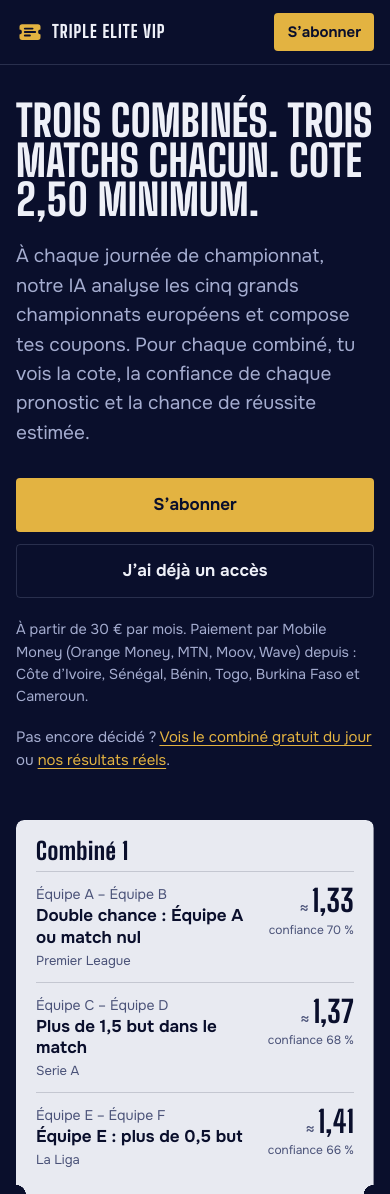
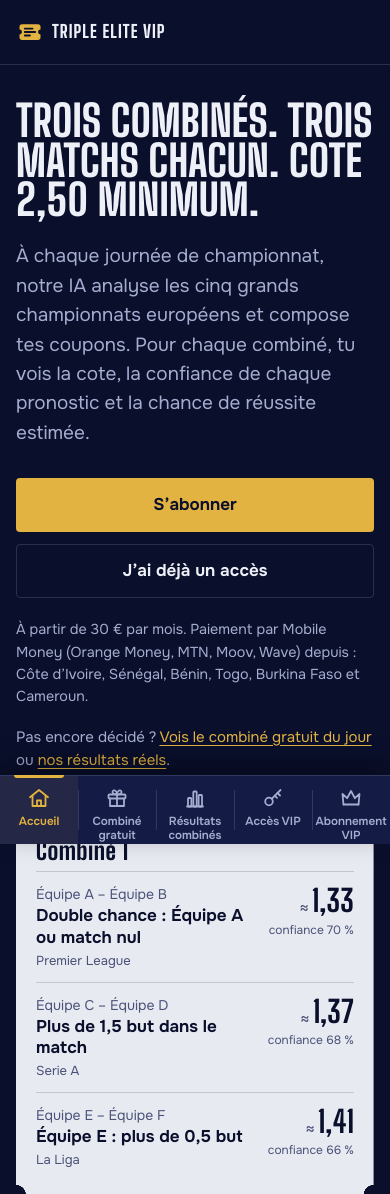
Before and after one commit to ibrahimmilanho6803-hue/triple-elite-vip, a Flask app: page / in a window 390 px wide. Shown: the top 1194 px of the page. Run offline with Flask 3, Linux system fonts and the light colour scheme.

Commit message:
Navigation : barre du bas à cinq boutons sur les deux sites
Accueil, Combiné gratuit, Résultats combinés, Accès VIP (page de connexion, ou l'espace
tout de suite pour un client connecté), Abonnement VIP (page de paiement). Le bouton de la
page affichée est doré. L'ancien menu du haut est retiré : l'en-tête garde la marque (et
« Déconnexion » dans l'espace client). Sur téléphone la barre prend toute la largeur ; sur
ordinateur c'est un bloc arrondi centré en bas. La page « Pas de connexion » n'en a pas.

Tests : barre, pages marquées, quatre boutons sans combiné gratuit, noms sans mot coupé dès
320 px, clic sur chaque bouton, défilement, clavier, site de paiement.

Co-Authored-By: Claude Sonnet 5.5 <noreply@anthropic.com>
Claude-Session: https://claude.ai/code/session_012EUd9CNfp88MrkHCibZChP

```diff
--- a/static/css/site.css
+++ b/static/css/site.css
@@ -279,6 +279,67 @@ button { cursor: pointer; }
 .footer nav a:hover { color: var(--texte); }
 .footer__legal { margin-top: 24px; max-width: 70ch; font-size: 0.8125rem; }
 
+/* ------------------------------------------------------------------ barre de navigation du bas (templates/_tabbar.html) */
+/* Dernier élément de la page, collé au bas de l'écran (« sticky ») : elle ne cache rien, et là où « sticky » manquerait elle
+ * resterait simplement en bas de page. Cinq boutons de même largeur. Sur téléphone elle occupe toute la largeur ; sur grand
+ * écran c'est un bloc arrondi qui flotte en bas, au centre. */
+:root { --tabbar-h: 68px; }
+html { scroll-padding-bottom: calc(var(--tabbar-h) + 16px); }      /* un lien atteint au clavier ne reste pas sous la barre */
+.tabbar {
+  position: sticky; bottom: 0; z-index: 50; flex: none;
+  padding-bottom: env(safe-area-inset-bottom, 0px);
+  background: var(--nuit-2); border-top: 1px solid var(--ligne);
+  box-shadow: 0 -10px 28px rgba(0, 0, 0, 0.35);
+}
+.tabbar__list { display: flex; max-width: 640px; margin: 0 auto; }
+.tabbar__list li { flex: 1 1 0; min-width: 0; }
+.tabbar__link {
+  position: relative; display: flex; flex-direction: column; align-items: center; justify-content: flex-start;
+  height: var(--tabbar-h); padding: 10px 2px 0;
+  color: var(--craie); text-align: center; text-decoration: none; font-weight: 600; line-height: 1.15;
+  font-size: 0.625rem; font-size: clamp(0.5625rem, 3vw, 0.75rem);     /* « Abonnement » tient dans un cinquième d'écran dès 320 px */
+  -webkit-tap-highlight-color: transparent; touch-action: manipulation;
+  transition: background-color 0.15s ease, color 0.15s ease;
+}
+.tabbar__link:active { background: var(--nuit-3); color: var(--texte); }
+.tabbar__link:focus-visible { outline-offset: -4px; }
+.tabbar__list li + li .tabbar__link::after {                        /* fine séparation entre deux boutons */
+  content: ""; position: absolute; left: 0; top: 14px; bottom: 14px; width: 1px; background: var(--ligne);
+}
+.tabbar__icon {
+  width: 24px; height: 24px; margin-bottom: 5px; flex: none;
+  fill: none; stroke: currentColor; stroke-width: 1.8; stroke-linecap: round; stroke-linejoin: round;
+}
+.tabbar__label { max-width: 100%; overflow-wrap: anywhere; text-wrap: balance; }
+.tabbar__link[aria-current="page"] { color: var(--or); background: rgba(227, 179, 65, 0.08); }
+.tabbar__link[aria-current="page"]::before {                        /* trait doré en haut du bouton de la page affichée */
+  content: ""; position: absolute; top: -1px; left: 18%; right: 18%; height: 3px;
+  background: var(--or); border-radius: 0 0 3px 3px;
+}
+@media (hover: hover) {
+  .tabbar__link:hover { color: var(--texte); background: var(--nuit-3); }
+  .tabbar__link[aria-current="page"]:hover { color: var(--or-clair); }
+}
+@media (min-width: 720px) {
+  :root { --tabbar-h: 72px; }
+  html { scroll-padding-bottom: calc(var(--tabbar-h) + 40px); }
+  .tabbar {
+    bottom: 16px; width: min(640px, calc(100% - 32px)); margin: 0 auto 16px; padding-bottom: 0;
+    border: 1px solid var(--ligne); border-radius: 18px; overflow: hidden;
+    box-shadow: 0 12px 32px rgba(0, 0, 0, 0.5);
+  }
+  .tabbar__link { font-size: 0.8125rem; }
+  .tabbar__icon { width: 26px; height: 26px; }
+  .tabbar__link[aria-current="page"]::before { top: 0; }
+}
+@media (max-height: 480px) {                                         /* téléphone tenu en large : barre plus basse, sans icônes */
+  :root { --tabbar-h: 48px; }
+  .tabbar__link { justify-content: center; padding-top: 0; }
+  .tabbar__icon { display: none; }
+}
+@media (min-width: 720px) and (max-height: 480px) { .tabbar { bottom: 8px; margin-bottom: 8px; } }
+@media print { .tabbar { display: none; } }
+
 /* ------------------------------------------------------------------ panneaux, messages, formulaires */
 .panel {
   background: var(--nuit-2); border: 1px solid var(--ligne); border-radius: var(--rayon); padding: 24px;
@@ -549,9 +610,6 @@ button { cursor: pointer; }
 .doc li + li { margin-top: 6px; }
 
 /* ------------------------------------------------------------------ pages publiques : résultats, combiné gratuit */
-.nav-link { color: var(--craie); text-decoration: none; font-weight: 600; font-size: 0.9375rem; padding: 8px 10px; }
-.nav-link:hover { color: var(--texte); }
-
 .pagehead { padding: 48px 0 8px; }
 .pagehead__title {
   font-family: var(--font-display); font-weight: 800; text-transform: uppercase;
@@ -626,7 +684,6 @@ button { cursor: pointer; }
   .brand__mark { width: 28px; height: 28px; margin-right: 8px; }
   .topbar__nav .btn { padding: 0 12px; white-space: nowrap; }
   .hero__cta .btn { flex: 1 1 100%; margin-right: 0; }
-  .nav-wide { display: none; }
   .pagehead { padding-top: 32px; }
   .public { padding-bottom: 56px; }
   .public__title { margin-top: 40px; }
@@ -642,10 +699,6 @@ button { cursor: pointer; }
   .doc h1 { font-size: 2.4rem; }
 }
 
-@media (max-width: 400px) {
-  .topbar__nav .nav-secondary { display: none; }
-}
-
 @media (max-width: 380px) {
   .slip__paper, .slip__stub { padding-left: 16px; padding-right: 16px; }
   .leg__odds { font-size: 1.65rem; }
--- a/templates/_nav_public.html
+++ /dev/null
@@ -1,8 +0,0 @@
-{# Menu des pages publiques (accueil, résultats, combiné gratuit, conditions). Sur téléphone, seul « S’abonner » reste dans
-   la barre (place) : les autres liens sont dans le pied de page et dans le corps des pages. #}
-  {% if free_pick_enabled %}
-  <a class="nav-link nav-wide" href="{{ free_url }}">Combiné gratuit</a>
-  {% endif %}
-  <a class="nav-link nav-wide" href="{{ results_url }}">Résultats</a>
-  <a class="btn btn--ligne btn--petit nav-secondary" href="{{ login_url }}">Connexion</a>
-  <a class="btn btn--or btn--petit" href="{{ paiement_url }}">S’abonner</a>
--- /dev/null
+++ b/templates/_tabbar.html
@@ -0,0 +1,36 @@
+{# Barre de navigation du bas, sur tous les sites et toutes les pages (sauf « Pas de connexion »). Cinq boutons de même largeur ;
+   « Combiné gratuit » disparaît quand la page est coupée (FREE_PICK_ENABLED). La page courante est repérée par la variable
+   « active_nav », fixée en tête de chaque page : accueil, gratuit, resultats, vip ou abonnement (rien pour les autres pages).
+   L'accès VIP mène à la page de connexion, qui renvoie tout de suite à l'espace un client déjà connecté. #}
+{% macro tab(key, href, label) %}
+    <li>
+      <a class="tabbar__link" href="{{ href }}"{% if active_nav == key %} aria-current="page"{% endif %}>
+        <svg class="tabbar__icon" viewBox="0 0 24 24" aria-hidden="true" focusable="false">{{ caller() }}</svg>
+        <span class="tabbar__label">{{ label }}</span>
+      </a>
+    </li>
+{% endmacro %}
+<nav class="tabbar" aria-label="Menu principal">
+  <ul class="tabbar__list">
+    {% call tab("accueil", home_url, "Accueil") %}
+      <path d="M3 11.2 12 4l9 7.2"/><path d="M5.5 9.8V20h13V9.8"/><path d="M10 20v-5.5h4V20"/>
+    {% endcall %}
+    {% if free_pick_enabled %}
+    {% call tab("gratuit", free_url, "Combiné gratuit") %}
+      <rect x="3.5" y="8.5" width="17" height="4" rx="1"/><path d="M5 12.5V20h14v-7.5"/><path d="M12 8.5V20"/>
+      <path d="M12 8.5C10 8.5 7.5 8 7.5 6c0-1.5 1.5-2 2.5-1.4 1 .6 2 2.4 2 3.9z"/>
+      <path d="M12 8.5c2 0 4.5-.5 4.5-2.5 0-1.5-1.5-2-2.5-1.4-1 .6-2 2.4-2 3.9z"/>
+    {% endcall %}
+    {% endif %}
+    {% call tab("resultats", results_url, "Résultats combinés") %}
+      <path d="M4 20.5h16"/><rect x="5" y="12" width="3.4" height="8.5" rx=".8"/>
+      <rect x="10.3" y="5.5" width="3.4" height="15" rx=".8"/><rect x="15.6" y="9" width="3.4" height="11.5" rx=".8"/>
+    {% endcall %}
+    {% call tab("vip", login_url, "Accès VIP") %}
+      <circle cx="8" cy="15.5" r="3.8"/><path d="M10.7 12.8 19.5 4"/><path d="M16.5 7 19 9.5"/><path d="M13.8 9.7 16 11.9"/>
+    {% endcall %}
+    {% call tab("abonnement", paiement_url ~ "/paiement", "Abonnement VIP") %}
+      <path d="M4.5 18.5h15"/><path d="M4.5 18.5 3.5 8l4.6 4.2L12 5l3.9 7.2L20.5 8l-1 10.5"/>
+    {% endcall %}
+  </ul>
+</nav>
--- a/templates/accueil.html
+++ b/templates/accueil.html
@@ -8,7 +8,7 @@
   {{ social("Triple Elite VIP : 3 combinés de football, cote 2,50 minimum", "Cinq championnats analysés par IA, trois combinés de trois matchs, la chance de réussite estimée affichée pour chacun. Résultats réels publics.", "/") }}
 {% endblock %}
 
-{% block nav %}{% include "_nav_public.html" %}{% endblock %}
+{% set active_nav = "accueil" %}
 
 {% block main %}
 <section class="hero">
--- a/templates/base.html
+++ b/templates/base.html
@@ -37,9 +37,8 @@
         </svg>
         <span class="brand__name">Triple Elite VIP</span>
       </a>
-      <nav class="topbar__nav" aria-label="Menu principal">
-        {% block nav %}{% endblock %}
-      </nav>
+      {# Le menu est la barre du bas (_tabbar.html) ; ce bloc ne sert qu'à un bouton d'action à droite (« Déconnexion »). #}
+      {% block nav %}{% endblock %}
     </div>
   </header>
 
@@ -70,6 +69,8 @@
       <p class="footer__legal">Nos pronostics sont des estimations statistiques, jamais une garantie de résultat. Les paris comportent des risques (perte d’argent, dépendance) et sont interdits aux moins de 18&nbsp;ans. Ne mise que ce que tu peux te permettre de perdre.</p>
     </div>
   </footer>
+  {# Fin du corps de page : la barre colle au bas de l'écran (position « sticky »), et reste en bas de page là où le navigateur ne le sait pas. #}
+  {% block tabbar %}{% include "_tabbar.html" %}{% endblock %}
   {% block pwa_script %}{% if pwa %}<script src="{{ asset('js/pwa.js') }}" defer></script>{% endif %}{% endblock %}
   {% block scripts %}{% endblock %}
 </body>
--- a/templates/conditions.html
+++ b/templates/conditions.html
@@ -2,8 +2,6 @@
 
 {% block title %}Conditions et avertissement – Triple Elite VIP{% endblock %}
 {% block robots %}<meta name="robots" content="index, follow">{% endblock %}
-
-{% block nav %}{% include "_nav_public.html" %}{% endblock %}
 
 {% block main %}
 <div class="container">
--- a/templates/erreur.html
+++ b/templates/erreur.html
@@ -1,10 +1,6 @@
 {% extends "base.html" %}
 
 {% block title %}{{ title }} – Triple Elite VIP{% endblock %}
-
-{% block nav %}
-  <a class="btn btn--ligne btn--petit nav-secondary" href="{{ login_url }}">Connexion</a>
-{% endblock %}
 
 {% block main %}
 <div class="container section error-page">
--- a/templates/gratuit.html
+++ b/templates/gratuit.html
@@ -10,7 +10,7 @@
   {{ social("Le combiné de football gratuit du jour", "Trois matchs, la cote et la chance de réussite estimée. Nos résultats passés sont publics, gagnés comme perdus.", "/gratuit") }}
 {% endblock %}
 
-{% block nav %}{% include "_nav_public.html" %}{% endblock %}
+{% set active_nav = "gratuit" %}
 
 {% block main %}
 <div class="container">
--- a/templates/hors_ligne.html
+++ b/templates/hors_ligne.html
@@ -5,6 +5,7 @@
 {% block title %}Pas de connexion – Triple Elite VIP{% endblock %}
 {% block pwa_script %}{% endblock %}
 {% block install %}{% endblock %}
+{% block tabbar %}{% endblock %}
 
 {% block main %}
 <div class="centered">
--- a/templates/login.html
+++ b/templates/login.html
@@ -2,9 +2,7 @@
 
 {% block title %}Connexion – Triple Elite VIP{% endblock %}
 
-{% block nav %}
-  <a class="btn btn--ligne btn--petit" href="{{ home_url }}">Accueil</a>
-{% endblock %}
+{% set active_nav = "vip" %}
 
 {% block main %}
 <div class="centered">
--- a/templates/paiement.html
+++ b/templates/paiement.html
@@ -2,9 +2,7 @@
 
 {% block title %}Abonnement – Triple Elite VIP{% endblock %}
 
-{% block nav %}
-  <a class="btn btn--ligne btn--petit" href="{{ home_url }}">Accueil</a>
-{% endblock %}
+{% set active_nav = "abonnement" %}
 
 {% block main %}
 <div class="container section">
--- a/templates/resultats.html
+++ b/templates/resultats.html
@@ -10,7 +10,7 @@
   {{ social("Résultats réels de nos pronostics de football", "Tous nos combinés déjà joués, gagnés comme perdus, avec le score de chaque match. Rien n’est trié.", "/resultats") }}
 {% endblock %}
 
-{% block nav %}{% include "_nav_public.html" %}{% endblock %}
+{% set active_nav = "resultats" %}
 
 {% block main %}
 <div class="container">
--- a/templates/succes.html
+++ b/templates/succes.html
@@ -18,9 +18,7 @@
   {% if refresh_url %}<noscript><meta http-equiv="refresh" content="{{ refresh_seconds }};url={{ refresh_url }}"></noscript>{% endif %}
 {% endblock %}
 
-{% block nav %}
-  <a class="btn btn--ligne btn--petit" href="{{ home_url }}">Accueil</a>
-{% endblock %}
+{% set active_nav = "abonnement" %}
 
 {% block main %}
 <div class="centered centered--large"{% if refresh_url %} data-refresh-url="{{ refresh_url }}" data-refresh-seconds="{{ refresh_seconds }}"{% endif %}>
```
Also changed, not shown: templates/dashboard.html (+7 -3 lines), tests/e2e/test_ui.py (+143 -6 lines), tests/test_dashboard.py (+13 -0 lines), tests/test_paiement.py (+17 -0 lines), tests/test_public_pages.py (+52 -0 lines), README.md.
